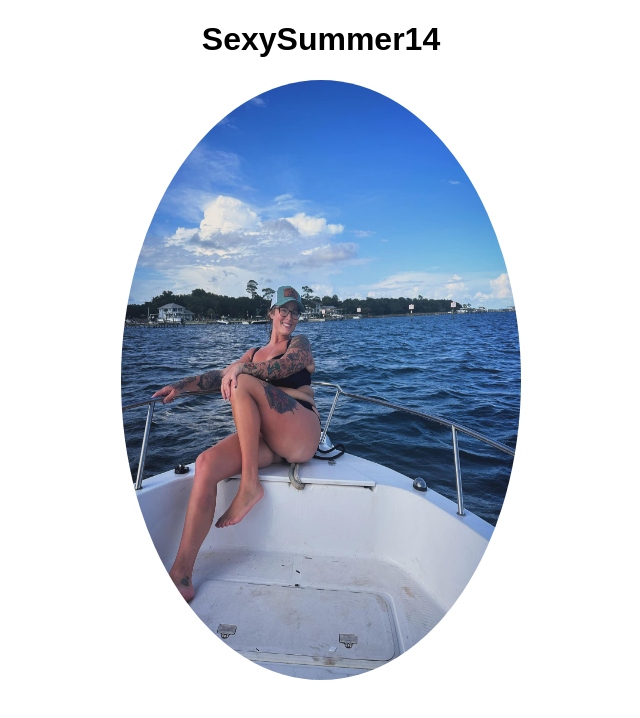
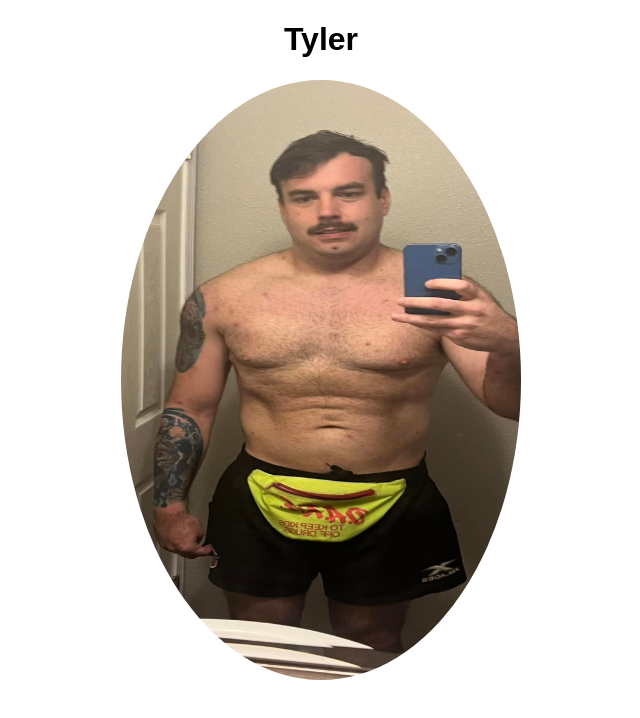
Before and after one commit to tconn93/Tyler, a React (Create React App) app in the folder tyler/: page / in a window 1280 px wide. Shown: the top 718 px of the page, without its empty margins (319-959 px from the left). Built offline with nearby package versions, Linux system fonts and the light colour scheme.

Commit message:
back to my profile

```diff
--- a/tyler/src/Profile/Profile.js
+++ b/tyler/src/Profile/Profile.js
@@ -1,11 +1,11 @@
 import React from'react';
 import './Profile.css';
-import logo  from './d2.png';
+import logo  from './me2.png';
 
 function Profile(){
     return(
         <div className='profile'>
-            <h1>SexySummer14
+            <h1>Tyler
             </h1>
             <img src={logo} alt='fine' className='profile-pic'
            height={'600px'} width={'400px'} />
```
